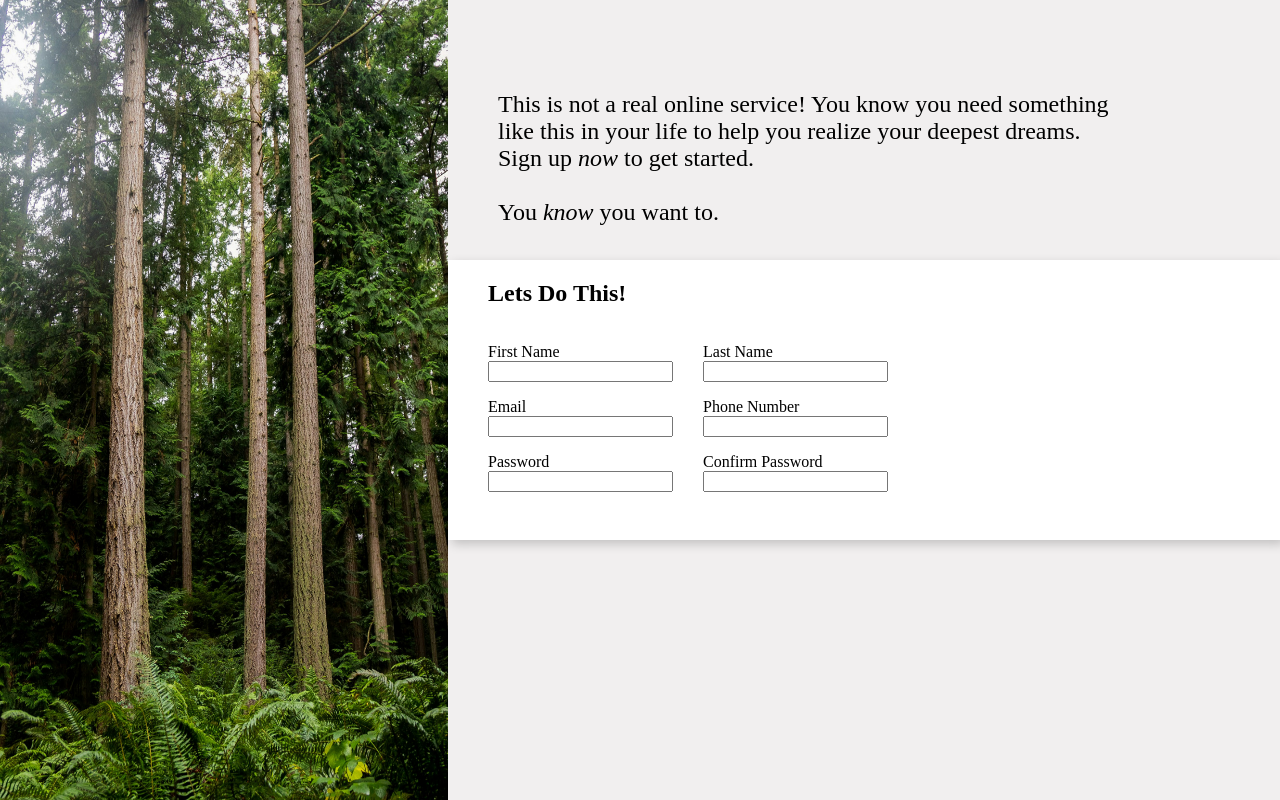
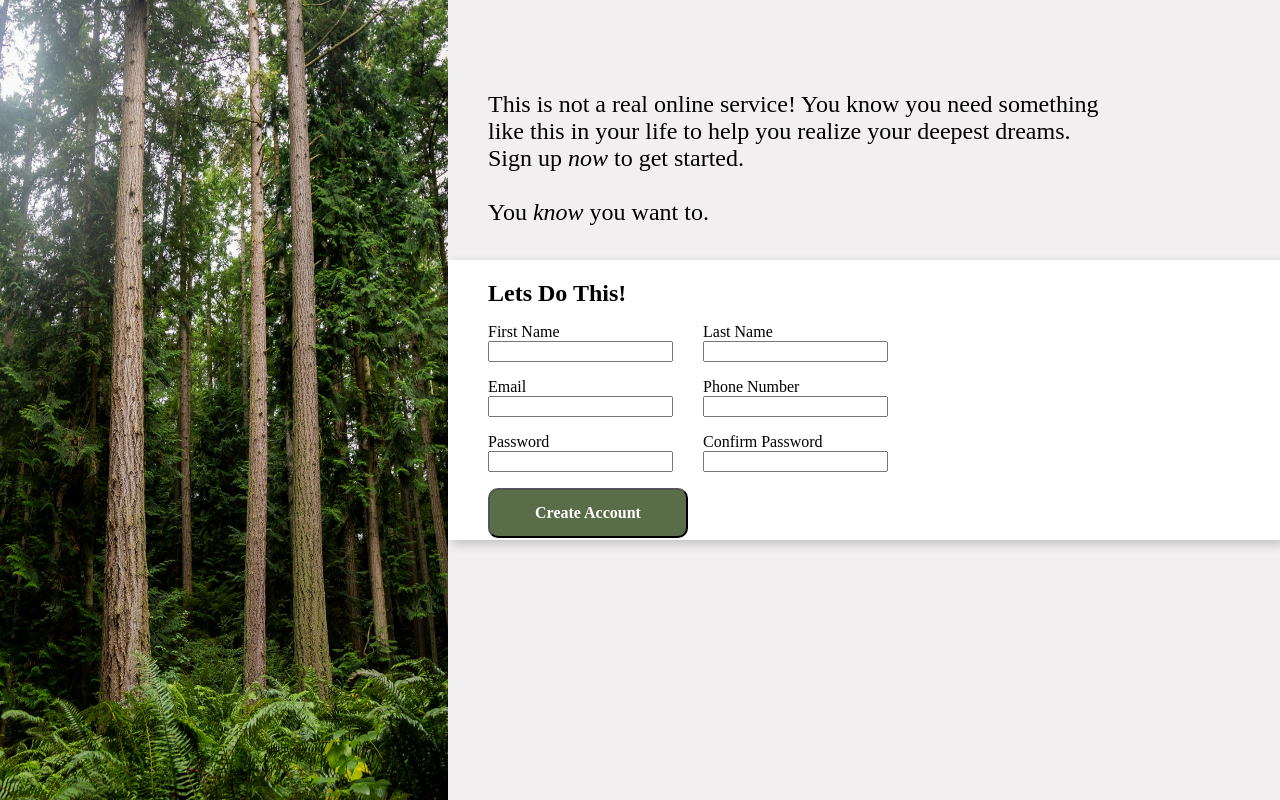
Before and after one commit to dfitch96/Sign-Up-Form, a plain HTML site: page index.html in a window 1280 px wide. Drawn offline with Linux system fonts and the light colour scheme.

Commit message:
added button

```diff
--- a/index.html
+++ b/index.html
@@ -21,7 +21,7 @@
         </header>
 
         <main>
-            <h2 style="padding-left: 40px;">Lets Do This!</h2>
+            <h2 style="margin-left: 40px; margin-bottom: 0px;">Lets Do This!</h2>
 
             <form action="#" method="post">
                 <ul>
@@ -54,6 +54,8 @@
                         <input type="password" id="confirmpassword">
                     </li>
                 </ul>
+
+                <button type="submit">Create Account</button>
             </form>
 
 
--- a/style.css
+++ b/style.css
@@ -14,13 +14,15 @@
     --form-width: 65vw;
     --form-head-foot-height: 32.5vh;
     --form-body-height: 35vh;
+    --form-margin-left: 40px;
+    --font: 'Times New Roman', Times, serif
 }
 
 body{
     margin: 0;
     padding: 0;
     display: flex;
-    font-family: 'Times New Roman', Times, serif
+    font-family: var(--font);
 }
 
 .logo{
@@ -54,9 +56,10 @@ header{
 
 }
 header p{
+    font-weight: 500px;
     position: absolute;
     bottom: 10px;
-    left: 50px;
+    left: var(--form-margin-left);
     font-size: 1.5rem;
 }
 
@@ -83,3 +86,16 @@ li{
 li > label {
     display: block;
 }
+
+button{
+    margin-left: var(--form-margin-left);
+
+    background-color: #596D48;
+    color: white;
+    height: 50px;
+    width: 200px;
+    border-radius: 10px;
+    font-family: var(--font);
+    font-size: 16px;
+    font-weight: 600;
+}
```
Lines whose indentation alone changed are shown as unchanged.
